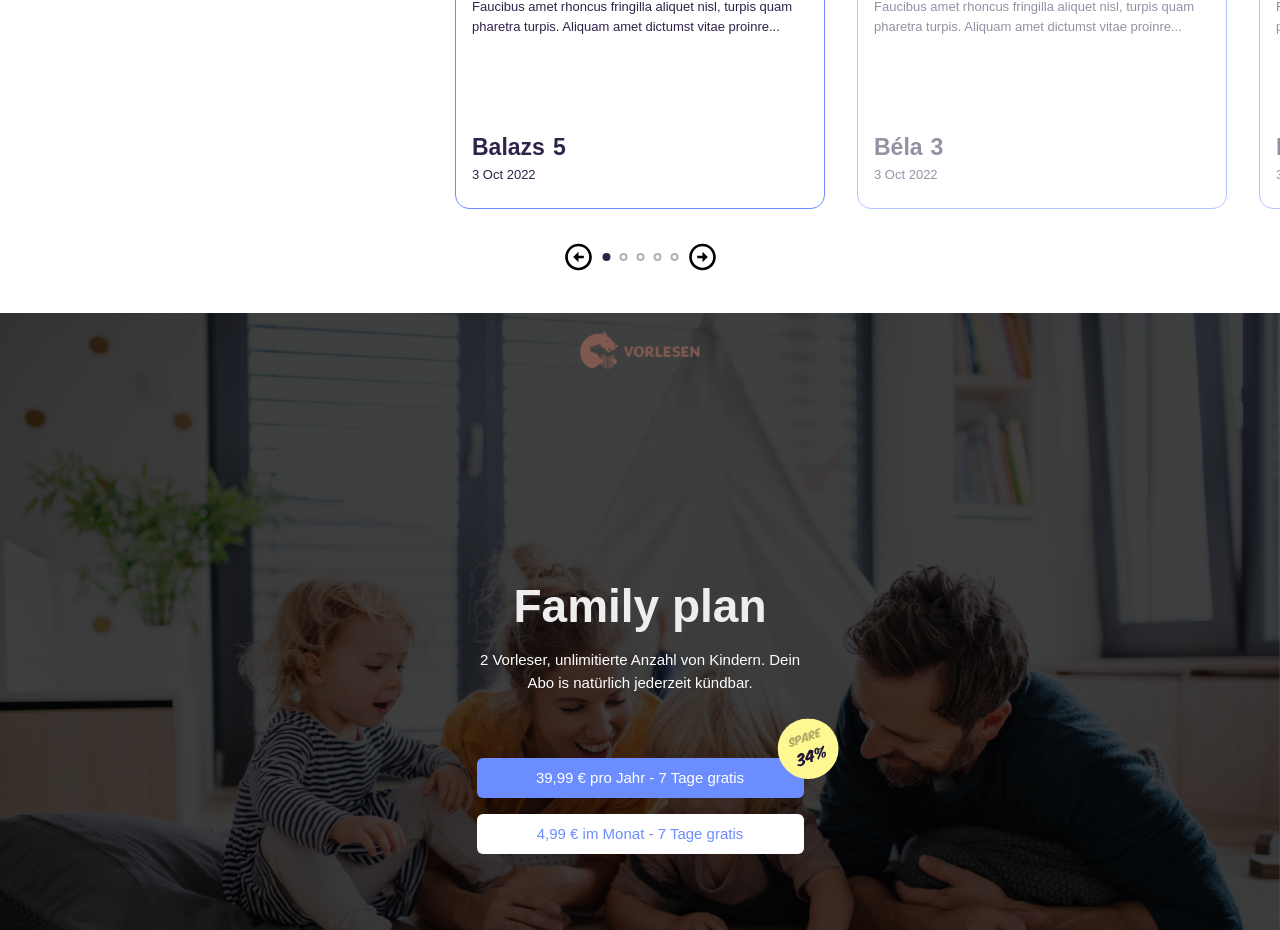
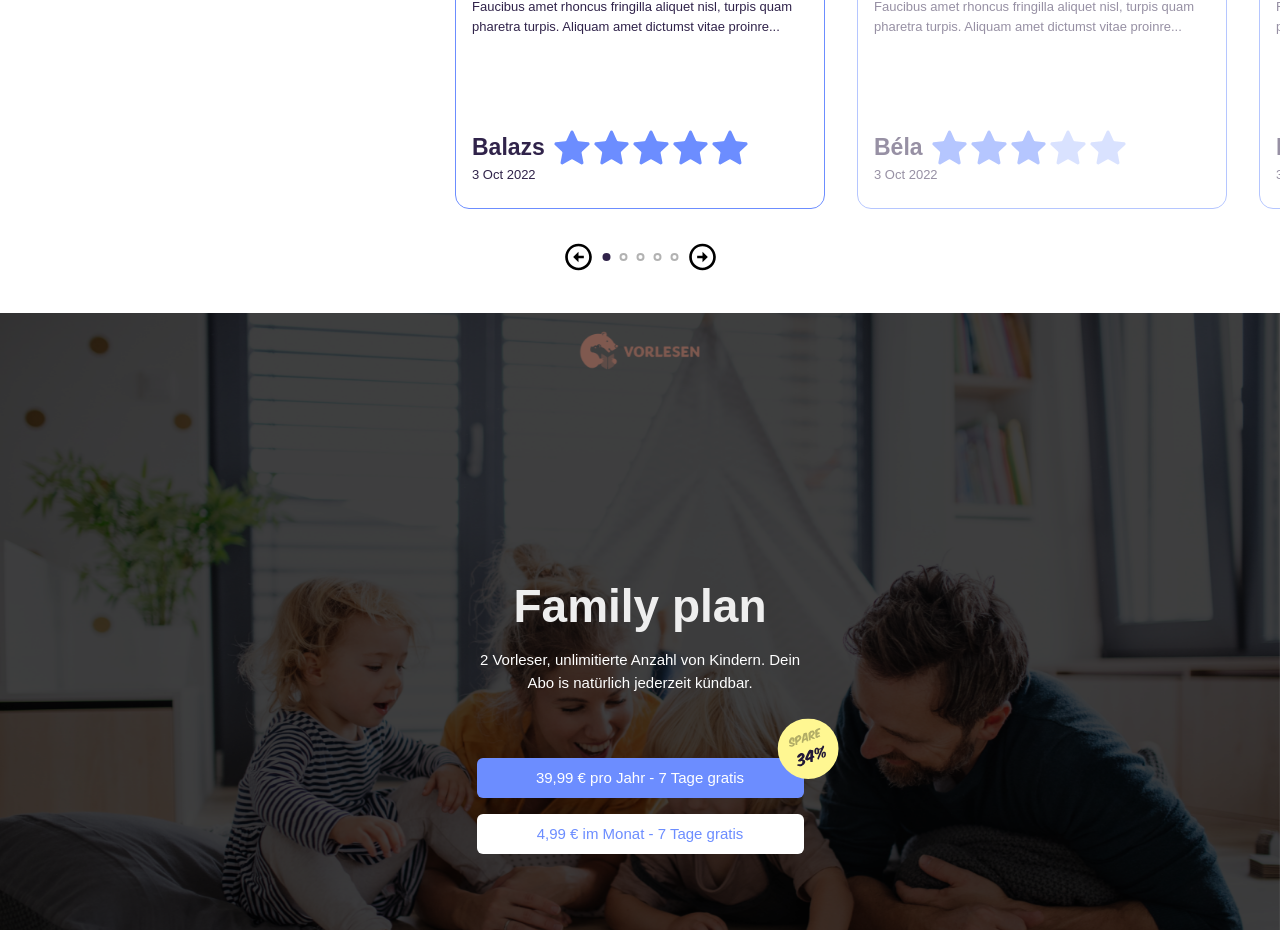
Before and after one commit to Sazbak/vorlesen-sazbak, a React (Create React App) app: page / in a window 1280 px wide. Shown: the part 5740-6670 px from the top of the page. Built offline with nearby package versions, Linux system fonts and the light colour scheme.

Commit message:
Carousel done

```diff
--- a/src/components/carousel/card.tsx
+++ b/src/components/carousel/card.tsx
@@ -1,5 +1,6 @@
 import React, { useState } from "react"
 import { FC } from "react"
+import StarRater from "./starrater"
 
 type CardProps = {
   title: string
@@ -36,7 +37,7 @@ const Card: FC<CardProps> = (props) => {
       <div className="flex flex-col absolute bottom-0">
         <div className="flex">
           <div className="text-headline-s-600 mr-[8px]">{props.name}</div>
-          <div className="text-headline-s-600 mr-[8px]">{props.rating}</div>
+          <StarRater rating={props.rating} />
         </div>
         <div className="text-paragraph-s-400 mb-[24px]">{formattedDate}</div>
       </div>
--- /dev/null
+++ b/src/components/carousel/starrater.tsx
@@ -0,0 +1,24 @@
+import { FC } from "react"
+import star from "assets/carousel/star.svg"
+
+const MAX_RATING = 5
+
+type Props = {
+  rating: number
+}
+
+const StarRater: FC<Props> = (props) => {
+  return (
+    <div className="flex gap-x-[2px]">
+      {Array.from({ length: MAX_RATING }, (_, index) => (
+        <img
+          className={`${index >= props.rating ? "opacity-50" : ""}`}
+          src={star}
+          alt="Star"
+        />
+      ))}
+    </div>
+  )
+}
+
+export default StarRater
```
Also changed, not shown: src/assets/carousel/star.svg (added).
